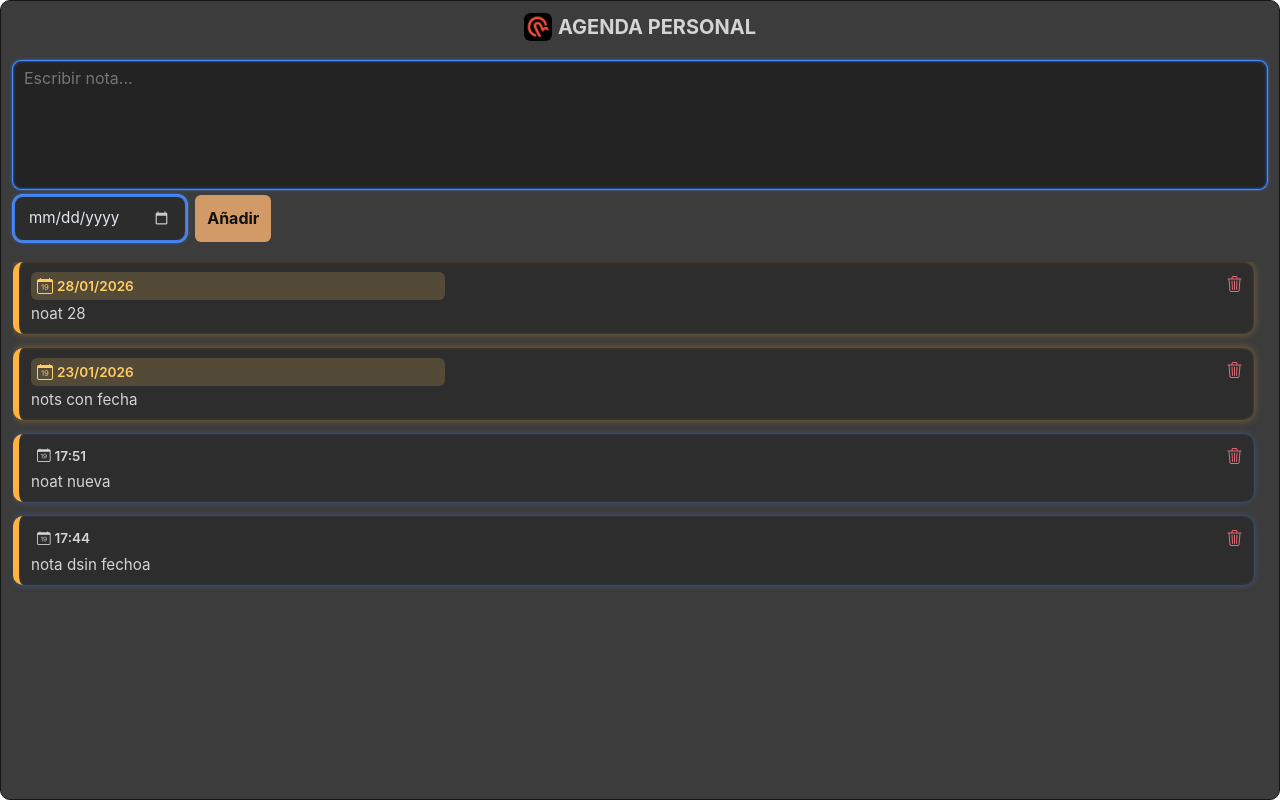
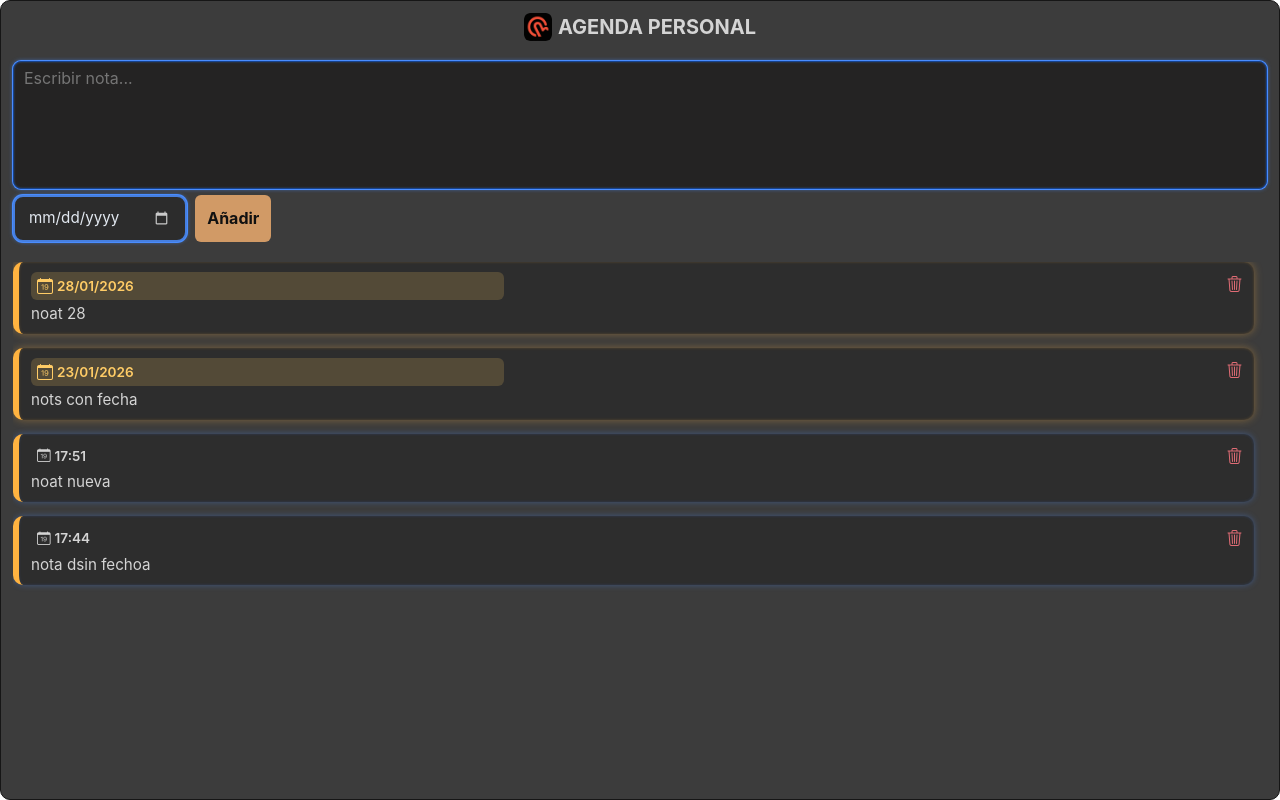
Before and after one commit to jongelai/notegeli, a Flask app: page / in a window 1280 px wide. Run offline with Flask 3, Linux system fonts and the light colour scheme; the visitor is signed in with stand-in values (Sample User, id 1).

Commit message:
deploy 20/01/2026 19:06:16,08

```diff
--- a/static/notegeli.css
+++ b/static/notegeli.css
@@ -106,10 +106,14 @@ body,html{
   -webkit-line-clamp:1;
   -webkit-box-orient:vertical;
 }
+input[type="date"] {
+  color:#e2e8f0 !important;
+  background:#2c2c2c !important;
+}
 
 /* TAG FECHA/HORA */
 .tiempo-tag{
-  width: 35%;
+  width:40%;
    display:inline-flex;
   align-items:center;
   gap:4px;
```
